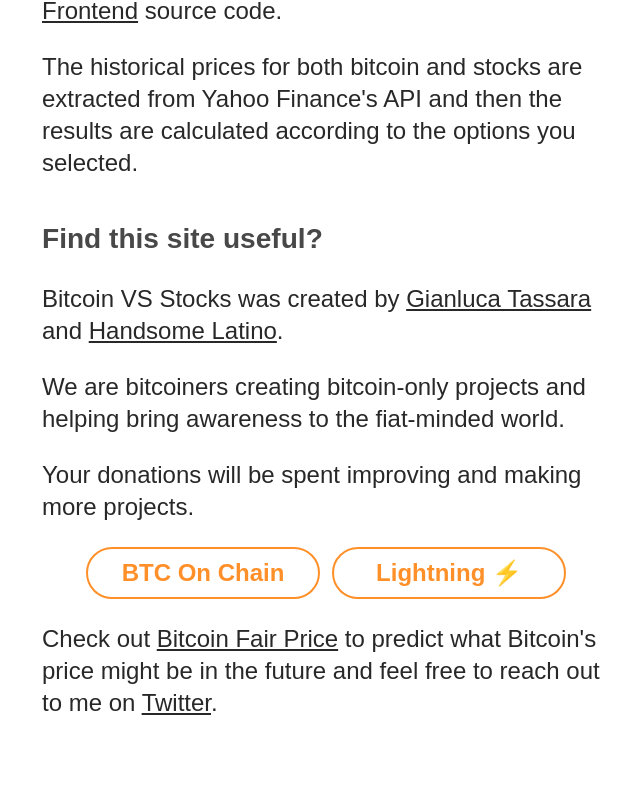
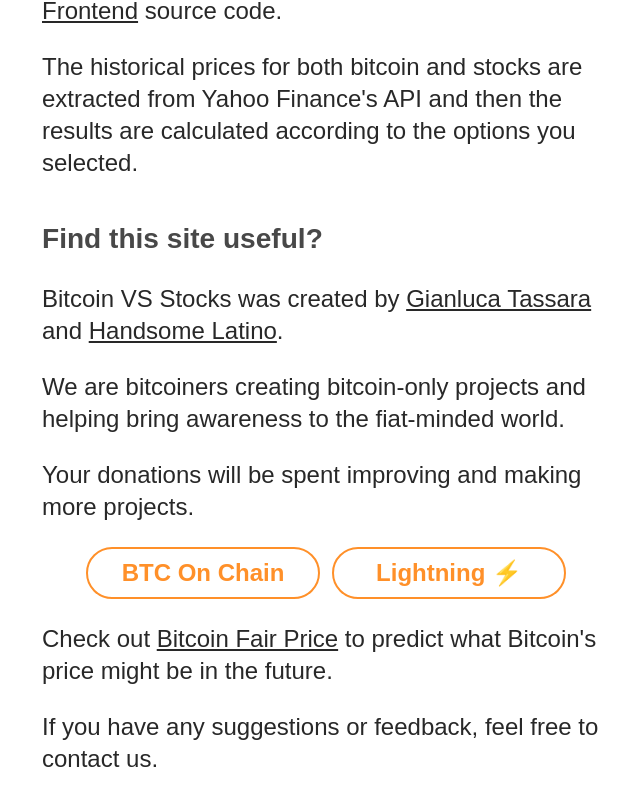
Before and after one commit to handsomelatino/bitcoinvsstocks-svelte, a SvelteKit app: page / in a window 1280 px wide. Shown: the part 2709-3514 px from the top of the page, without its empty margins (314-954 px from the left). Before the commit the page ends 3468 px from the top, so only its background shows below. Built offline with nearby package versions, Linux system fonts and the light colour scheme; no server answers; a web font is replaced by a local one.

Commit message:
twitter share card

```diff
--- a/src/app.html
+++ b/src/app.html
@@ -13,6 +13,16 @@
 		<script defer data-domain="bitcoinvsstocks.com" src="https://plausible.io/js/script.tagged-events.js"></script>
 		<script>window.plausible = window.plausible || function() { (window.plausible.q = window.plausible.q || []).push(arguments) }</script>
 		%sveltekit.head%
+
+		<title>Bitcoin vs Stocks: DCA Calculator</title>
+		<meta name="description" content="Compare the results of dollar cost averaging (DCA) in Bitcoin versus stocks, indexes and precious metals.">
+
+		<meta name="twitter:card" content="summary_large_image">
+		<meta name="twitter:site" content="@GianlucaTassara">
+		<meta name="twitter:creator" content="@GianlucaTassara">
+		<meta name="twitter:title" content="Bitcoin vs Stocks: DCA Calculator">
+		<meta name="twitter:description" content="Compare the results of dollar cost averaging (DCA) in Bitcoin versus stocks, indexes and precious metals.">
+		<meta name="twitter:image" content="%sveltekit.assets%/page_screenshot.png">
 	</head>
 	<body data-sveltekit-preload-data="hover">
 		<div style="display: contents">%sveltekit.body%</div>
--- a/src/routes/+page.svelte
+++ b/src/routes/+page.svelte
@@ -3,11 +3,6 @@
   import Splash from "./Splash.svelte";
   import FAQ from './FAQ.svelte';
 </script>
-
-<svelte:head>
-  <title>Bitcoin vs Stocks: DCA Calculator</title>
-  <meta name="description" content="Compare the results of dollar cost averaging (DCA) in Bitcoin versus stocks, indexes and precious metals.">
-</svelte:head>
 
 <main>
   <Splash />
--- a/src/routes/FAQ.svelte
+++ b/src/routes/FAQ.svelte
@@ -30,7 +30,9 @@
 
   <!-- <lig htning-widget name="Gianluca Tassara" accent="#ff7300" to="" image="https://bitcoinfairprice.com/gianluca.jpg" /> -->
 
-  <p>Check out <a href='https://bitcoinfairprice.com'>Bitcoin Fair Price</a> to predict what Bitcoin's price might be in the future and feel free to reach out to me on <a href="https://twitter.com/GianlucaTassara">Twitter</a>.</p>
+  <p>Check out <a href='https://bitcoinfairprice.com'>Bitcoin Fair Price</a> to predict what Bitcoin's price might be in the future.</p>
+
+  <p>If you have any suggestions or feedback, feel free to contact us.</p>
 </section>
 
 <style>
```
Also changed, not shown: static/page_screenshot.png (added).
